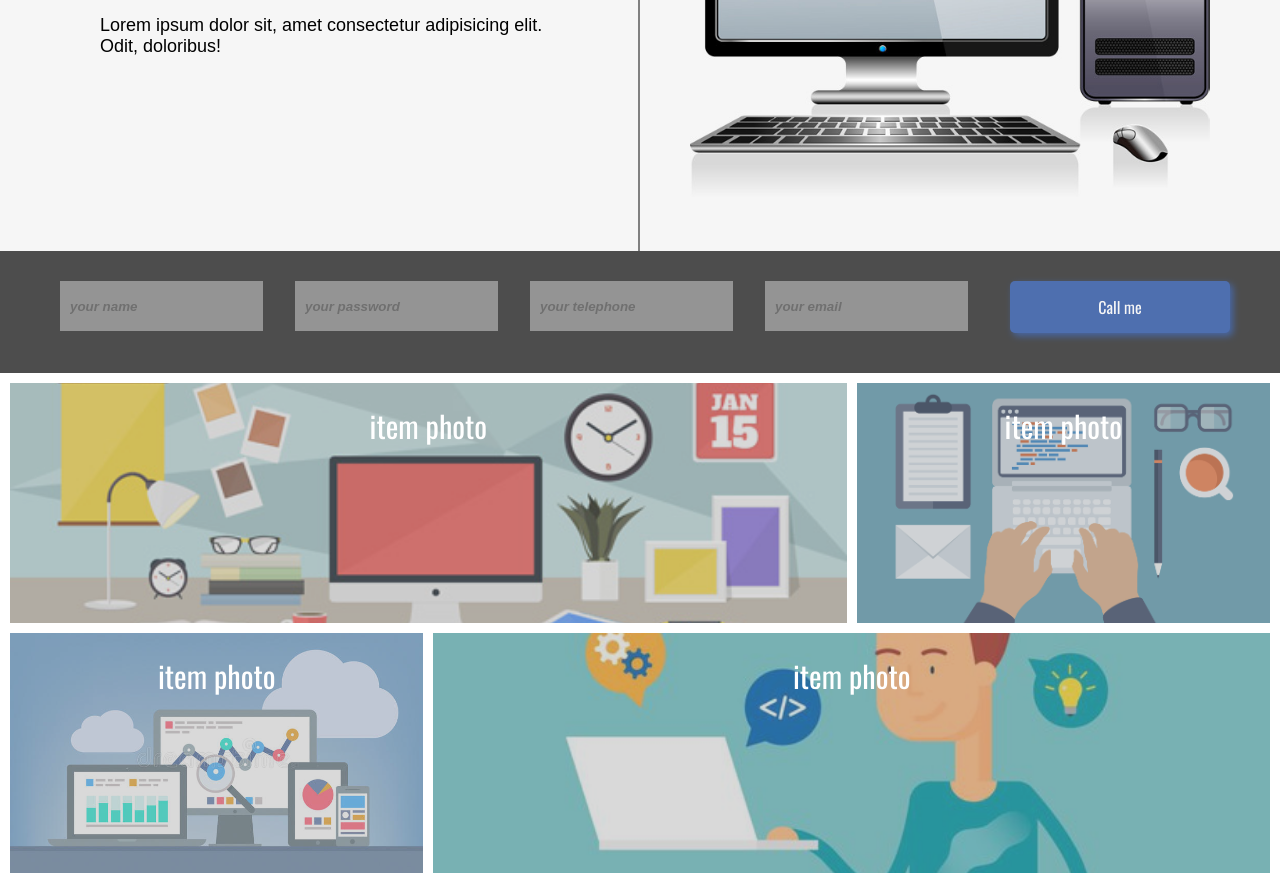
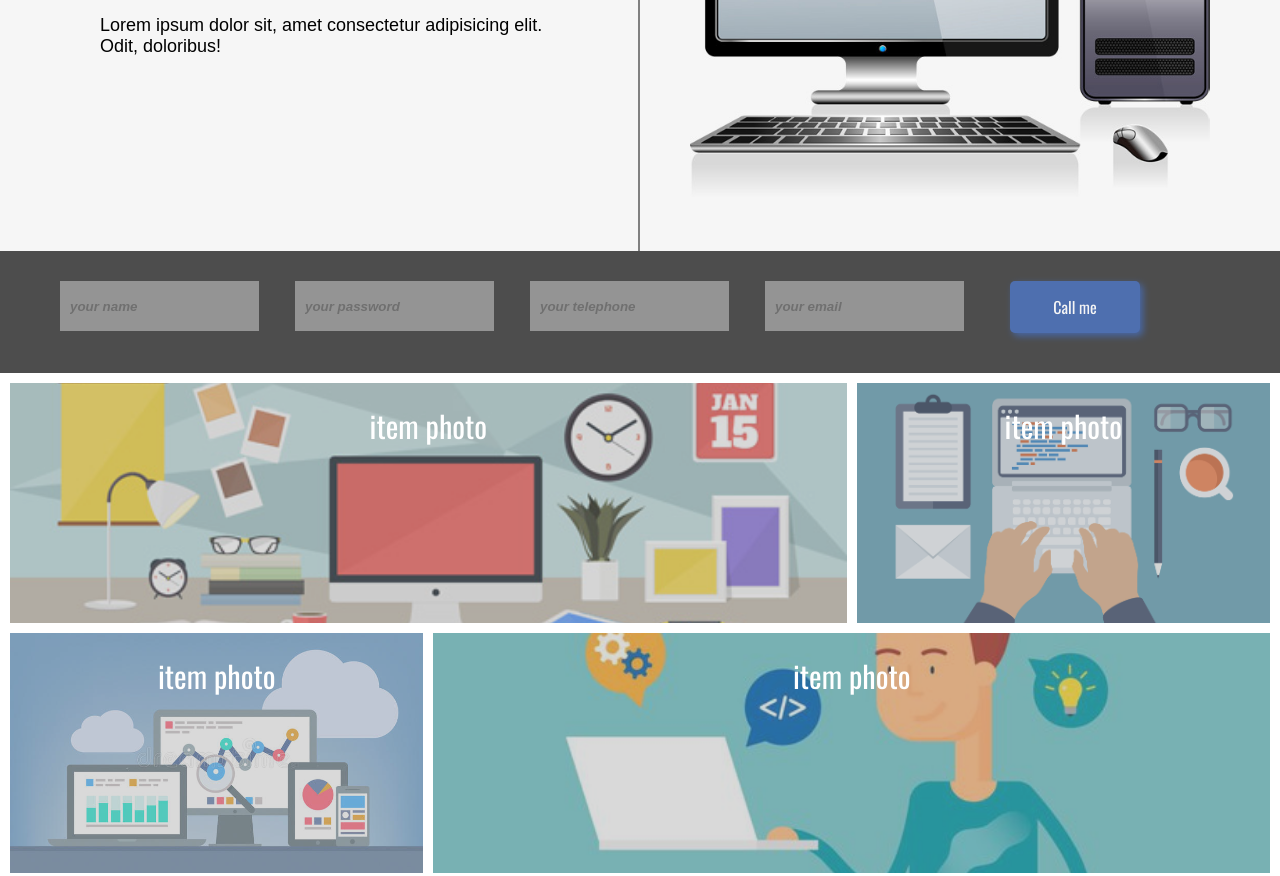
Before and after one commit to mksbnt/itvdn_html5_css3_advanced_practice, a website: page app/index.html in a window 1280 px wide. Shown: the part 1050-1926 px from the top of the page. Drawn offline with nearby package versions, Linux system fonts and the light colour scheme.

Commit message:
_section-form.scss fixed

```diff
--- a/app/scss/_section-form.scss
+++ b/app/scss/_section-form.scss
@@ -21,7 +21,7 @@
   input {
     border: none;
     padding: $size-main*1.5 $size-main;
-    width: $size-width/6*5+%;
+    width: $size-width/6*5+'%';
     height: $size-main*2;
     font-family: $font-second;
     font-style: italic;
@@ -43,7 +43,7 @@
 
   button {
     font-size: $size-main*1.6;
-    width: $size-width+%;
+    width: $size-width+'%';
     margin-top: $size-zero;
     padding: $size-main*1.4;
   }
```
Also changed, not shown: app/css/main.css.
